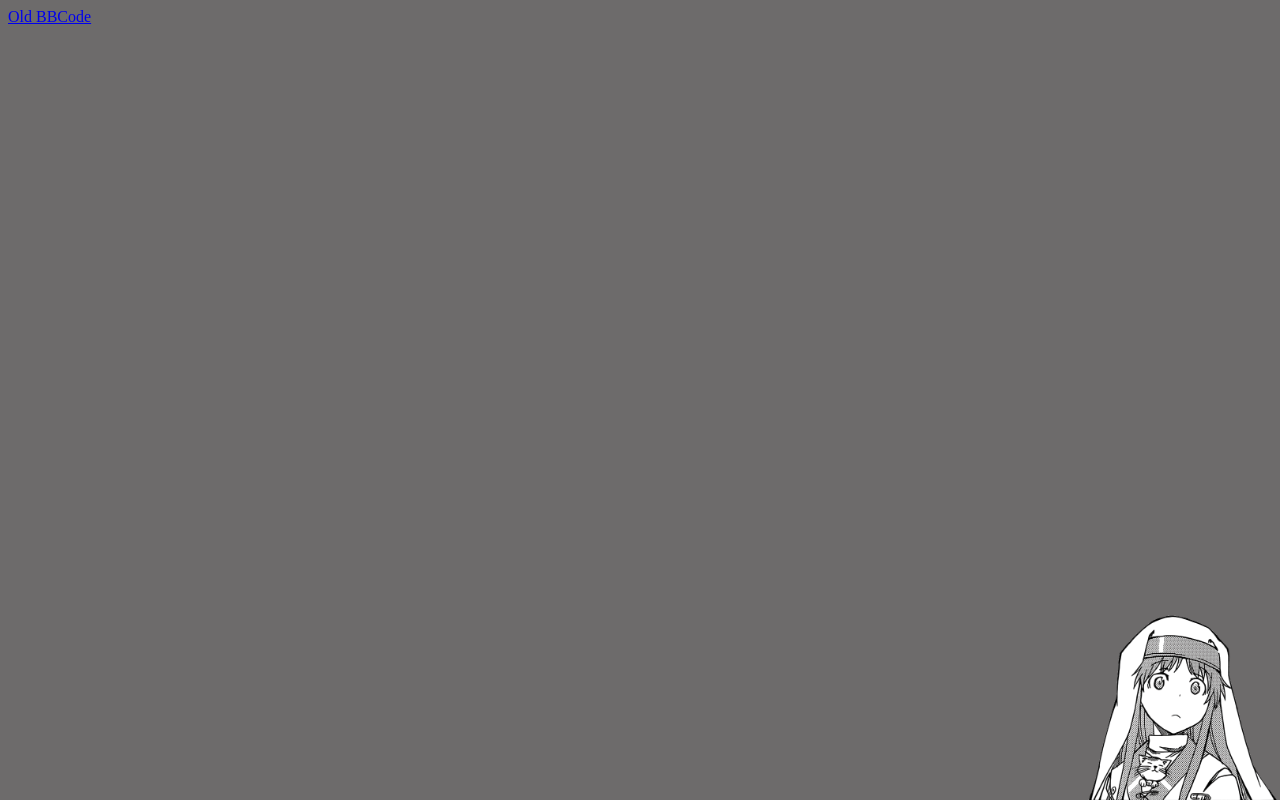
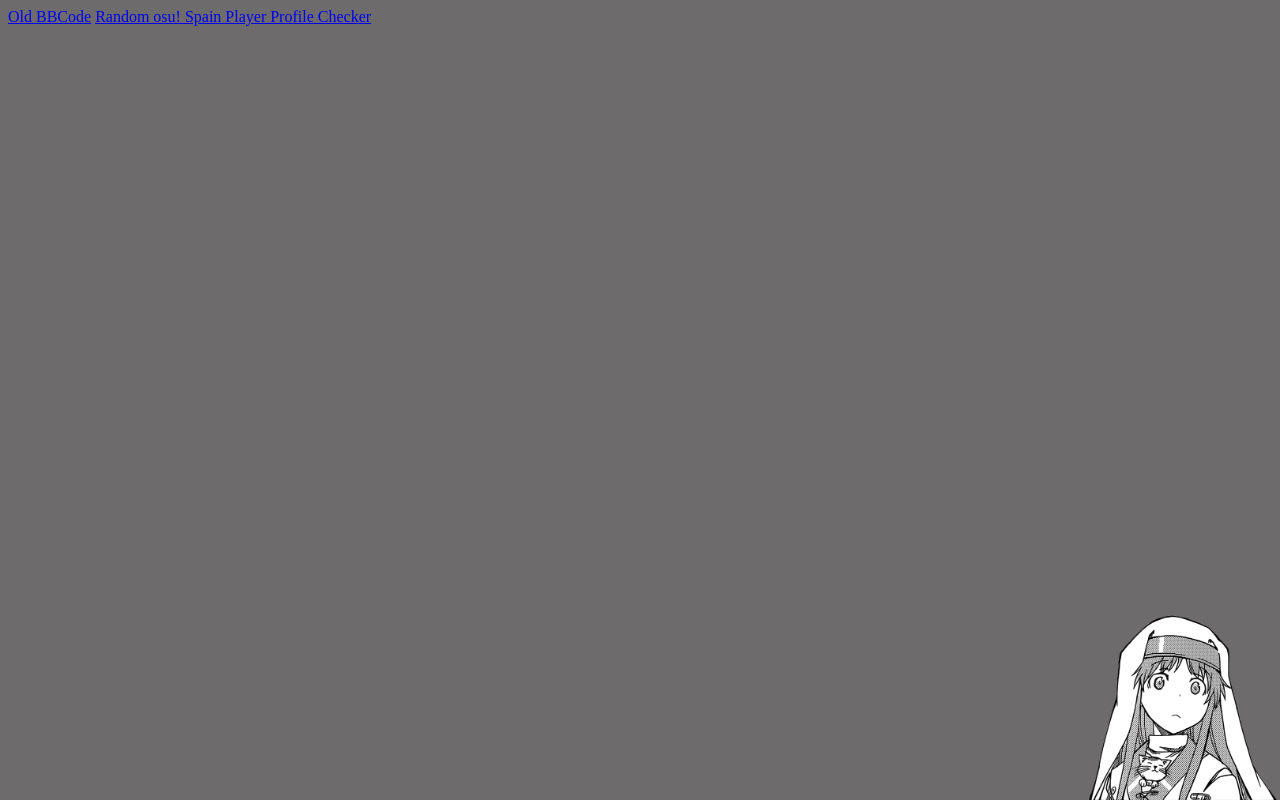
Before and after one commit to Sayezo/sandro114s-osu-extras, a plain HTML site: page index.html in a window 1280 px wide. Drawn offline with Linux system fonts and the light colour scheme.

Commit message:
Add link to Random osu! Spain Player Profile Checker

```diff
--- a/index.html
+++ b/index.html
@@ -11,6 +11,7 @@
 </head>
 <body>
 <a href="./theNotIndex/oldbbcode.html">Old BBCode</a>
+<a href="./theNotIndex/randosuespaña.html">Random osu! Spain Player Profile Checker</a>
 <img src="./img/index.png" alt="Index Image">
 
 </body>
```
